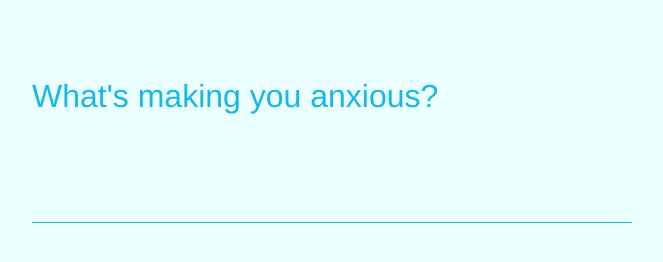
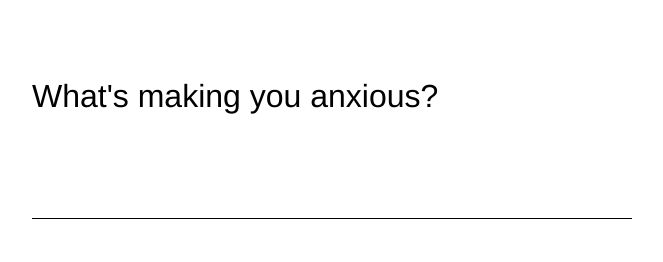
Before and after one commit to nikkithayer/anxiety-meter, a plain HTML site: page index.html in a window 1280 px wide. Shown: the whole page, without its empty margins (308-971 px from the left). Drawn offline with nearby package versions, Linux system fonts and the light colour scheme.

Commit message:
Normcored it color scheme

```diff
--- a/index.html
+++ b/index.html
@@ -66,6 +66,11 @@
 					    combinedAnswers.push(hash);
 					}
 					console.log(combinedAnswers);
+//answers are sorted by worst to best
+					$.each( obj, function( key, value ) {
+						alert( key + ": " + value );
+					});
+
 					$(".inner").children().addClass("invisible");
 				}
 
@@ -77,7 +82,6 @@
 						}, 800, "linear");
 				}
 
-//button should appear when current input field isn't empty, rather than when you focus out
 				$(document).on('focus', 'input:text', function(){
 					$(".completedQuestions").addClass("invisible");
 				});
@@ -102,11 +106,10 @@
 					return this[Math.floor(Math.random() * this.length)]
 				}
 
-// pressing the button fades in the measurement text and positions it at the top of the screen
 // pressing any mood shows a selected state
-// pressing any mood fades in the button with the option to add more or be done
 // all results are listed
 // when you load the page, it's automatically focused on the input field on mobile
+// as soon as a new element is created, it's
 
 			});
 
@@ -114,7 +117,7 @@
 
 		<style type="text/css">
 			body{
-				background-color: #EAFFFE;
+				background-color: #fff;
 				font-size: 16px;
 				font-family: "Helvetica Neue", "Helvetica", "Arial", sans-serif;
 				font-weight: 200;
@@ -123,7 +126,7 @@
 				width: 100%;
 				height: 10vh;
 				position: fixed;
-				background: linear-gradient(0deg, rgba(234, 255, 254, 0), rgba(234, 255, 254, 1));
+				background: linear-gradient(0deg, rgba(255, 255, 255, 0), rgba(255, 255, 255, 1));
 				top: 0;
 				left: 0;
 				content: "";
@@ -137,7 +140,7 @@
 
 			h1{
 				font-size: 2em;
-				color: #19B7E8;
+				color: #000;
 				margin: 10vh 0;
 				display: block;
 			}
@@ -146,10 +149,10 @@
 				width: 100%;
 				border: none;
 				background-color: transparent;
-				border-bottom: 1px solid #19B7E8;
-				font-size: 1.5em;
-				color: #4E6E77;
-				font-weight: 400;
+				border-bottom: 1px solid #000;
+				font-size: 1.3em;
+				color: #000;
+				font-weight: 300;
 			}
 			input[type="text"]:focus{
 				outline: none;
```
